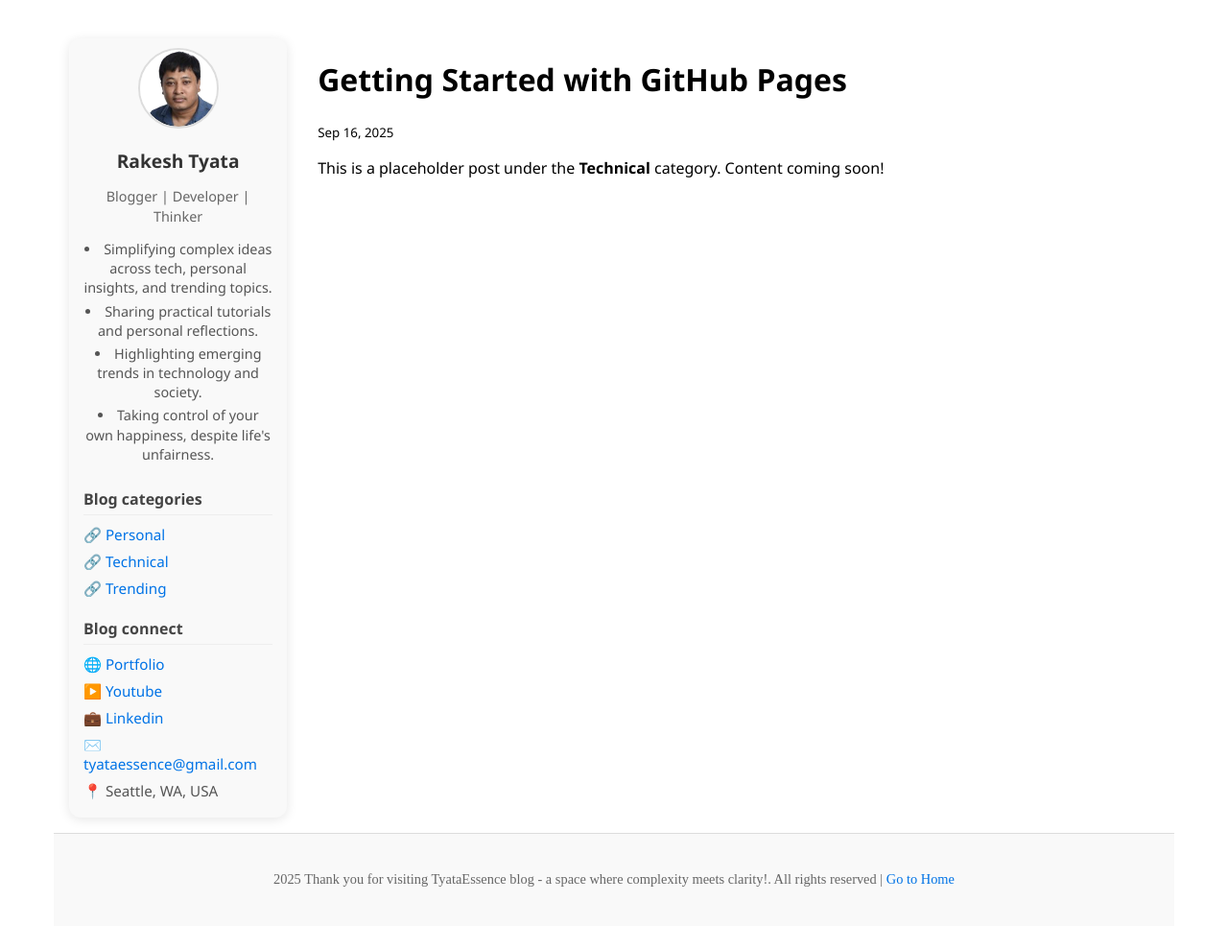
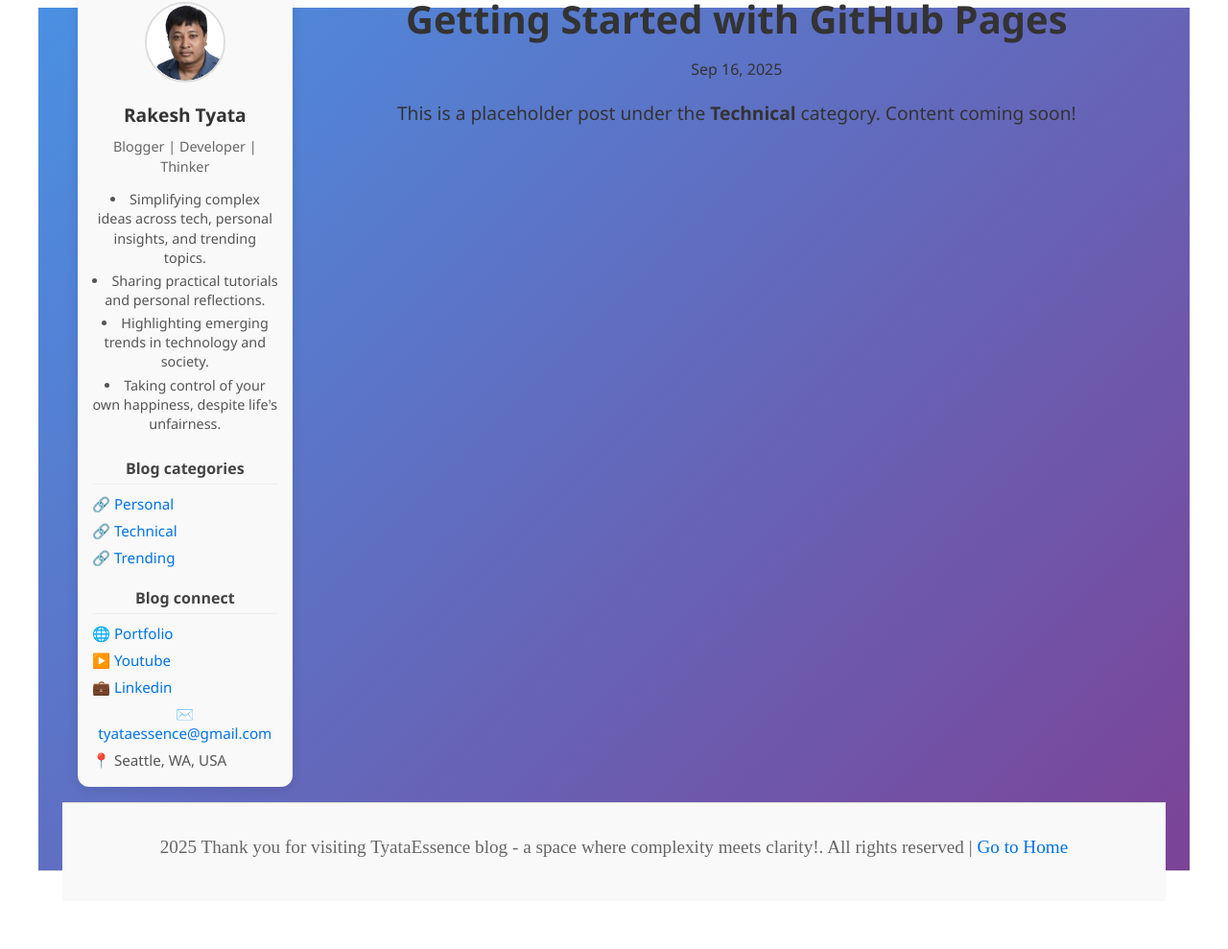
Before and after one commit to tyataessence/tyataessence.github.io, a Jekyll site: the page built from _posts/technical/2025-09-17-open-source-impact.md, in a window 1280 px wide. Shown: the whole page at 96% size. Built offline with Jekyll 4.4.1, drawn with Linux system fonts in a browser that asks for light colours; after the commit the page ends 939 px from its top, so only the background shows below that.

Commit message:
linking the banner.css

```diff
--- a/_layouts/category.html
+++ b/_layouts/category.html
@@ -7,6 +7,7 @@
   <link rel="stylesheet" href="{{ '/assets/css/sidebar.css' | relative_url }}">
   <link rel="stylesheet" href="{{ '/assets/css/layout.css' | relative_url }}">
   <link rel="stylesheet" href="{{ '/assets/css/footer.css' | relative_url }}">
+  <link rel="stylesheet" href="{{ '/assets/css/banner.css' | relative_url }}">
 </head>
 <body>
   <div class="container-wrapper site-banner">
--- a/_layouts/default.html
+++ b/_layouts/default.html
@@ -7,6 +7,7 @@
   <link rel="stylesheet" href="{{ '/assets/css/sidebar.css' | relative_url }}">
   <link rel="stylesheet" href="{{ '/assets/css/layout.css' | relative_url }}">
   <link rel="stylesheet" href="{{ '/assets/css/footer.css' | relative_url }}">
+  <link rel="stylesheet" href="{{ '/assets/css/banner.css' | relative_url }}">
 </head>
 <body>
   <div class="container-wrapper site-banner">
--- a/assets/css/banner.css
+++ b/assets/css/banner.css
@@ -1,8 +1,16 @@
 .site-banner {
   background: linear-gradient(135deg, #4A90E2, #7B4397); /* or use an image */
-  color: white;
+  padding: 25px 25px;         /* same padding as footer */
   text-align: center;
-  padding: 40px 20px;
+  color: #333;
+  font-size: 1rem;
+  border-bottom: 1px solid #ddd; /* mirror footer’s border-top */
+
+  /* Fixed height if you want */
+  height: 200px;              /* pick a consistent height */
+  display: flex;
+  flex-direction: column;
+  justify-content: center;    /* vertically center text inside */
 }
 
 .site-banner h1 {
```
